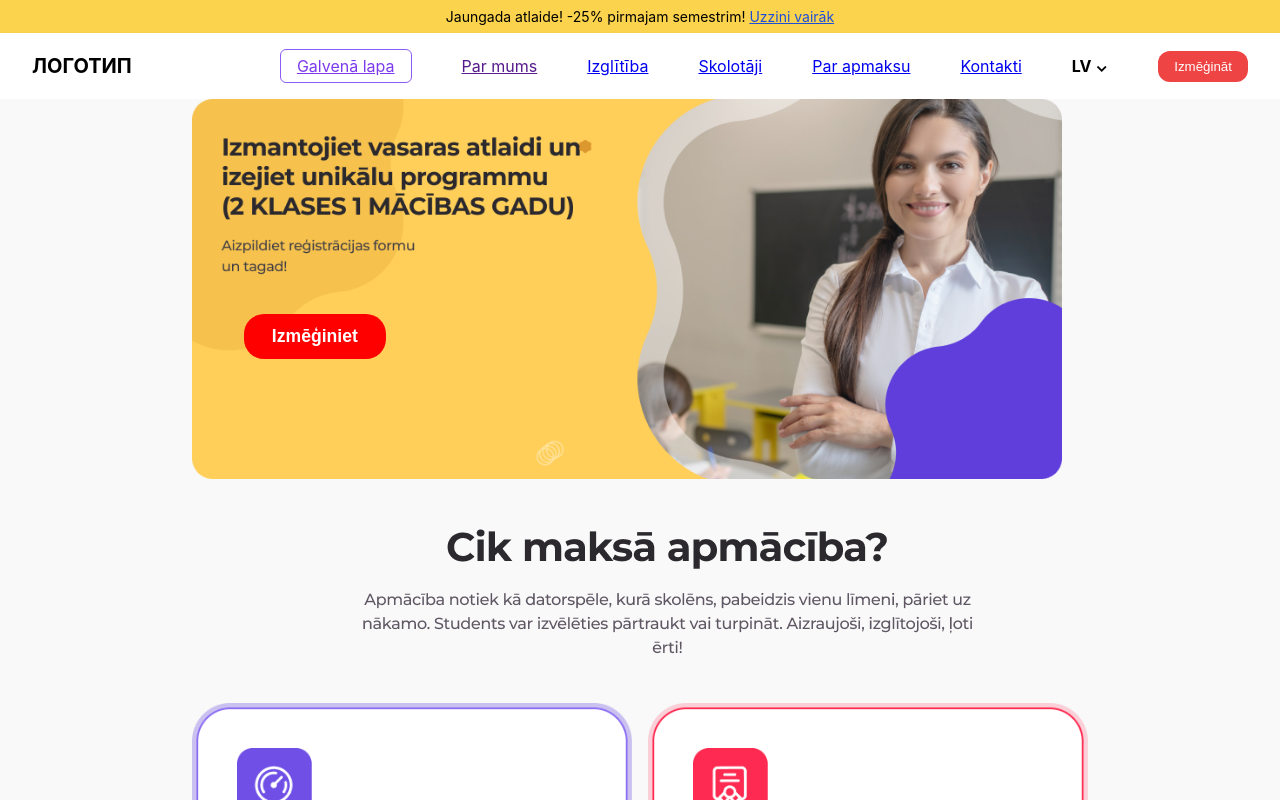
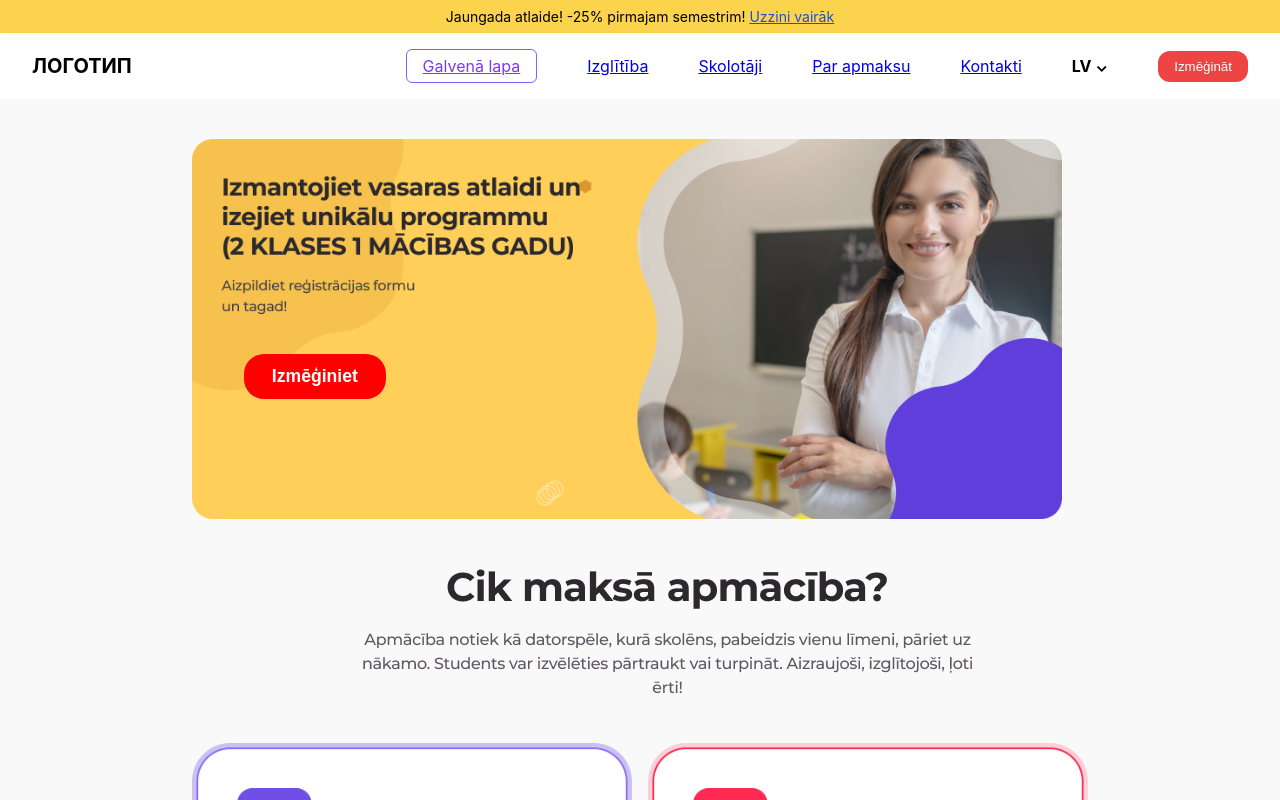
Before and after one commit to Fek1r/OnlineScool, a React (Create React App) app: page /pay in a window 1280 px wide. Shown: the top 800 px of the page. Built offline with nearby package versions, Linux system fonts and the light colour scheme.

Commit message:
Stable Version

```diff
--- a/src/components/Header.jsx
+++ b/src/components/Header.jsx
@@ -19,7 +19,6 @@ export const Header = () => {
 
         <nav className="nav-links">
           <a className="nav-button" href = "/">Galvenā lapa</a>
-          <a href="">Par mums</a>
           <a href="educ">Izglītība</a>
           <a href="teach">Skolotāji</a>
           <a href="pay">Par apmaksu</a>
--- a/src/pages/Pay/Pay.css
+++ b/src/pages/Pay/Pay.css
@@ -8,6 +8,7 @@
   .sale-section {
     width: 80%;
     margin-left: 15%;
+    margin-top:5vh;
     position: relative; /* для абсолютного позиционирования кнопки */
     display: inline-block;
   }
```
